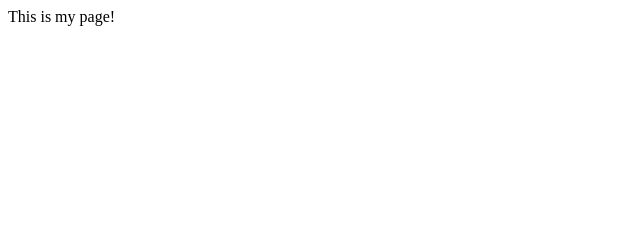
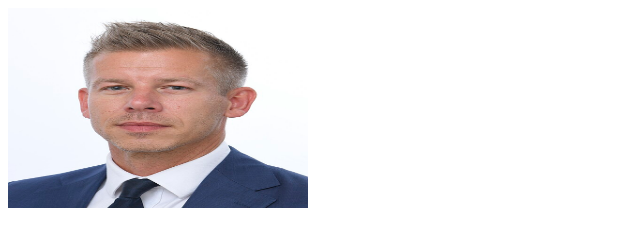
Before and after one commit to hjtomi/KecskemetPandas, a plain HTML site: page index.html in a window 1280 px wide. Shown: the whole page, without its empty margins (0-640 px from the left). Drawn offline with Linux system fonts and the light colour scheme.

Commit message:
Update index.html

```diff
--- a/index.html
+++ b/index.html
@@ -1 +1 @@
-<p>This is my page!</p>
+<img src="mp.jpg" alt="Description of image" width="300" height="200">
```
